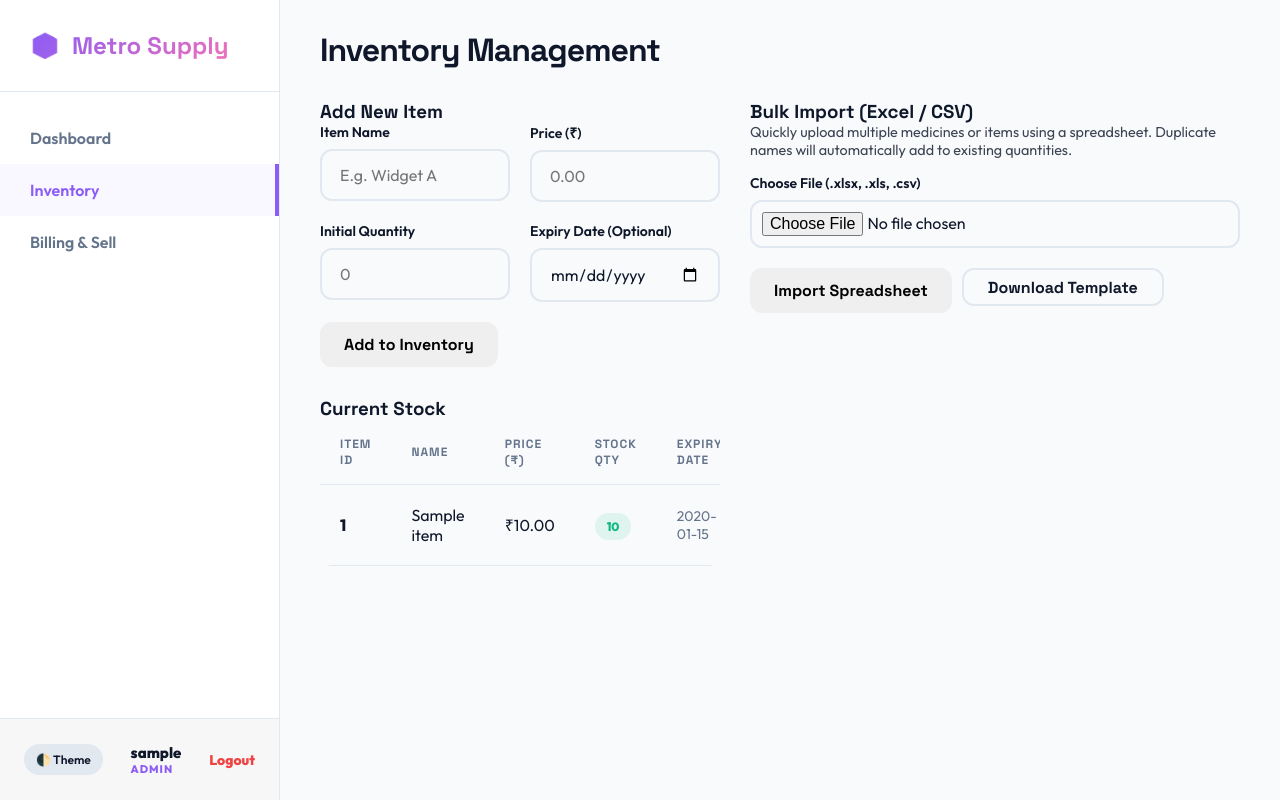
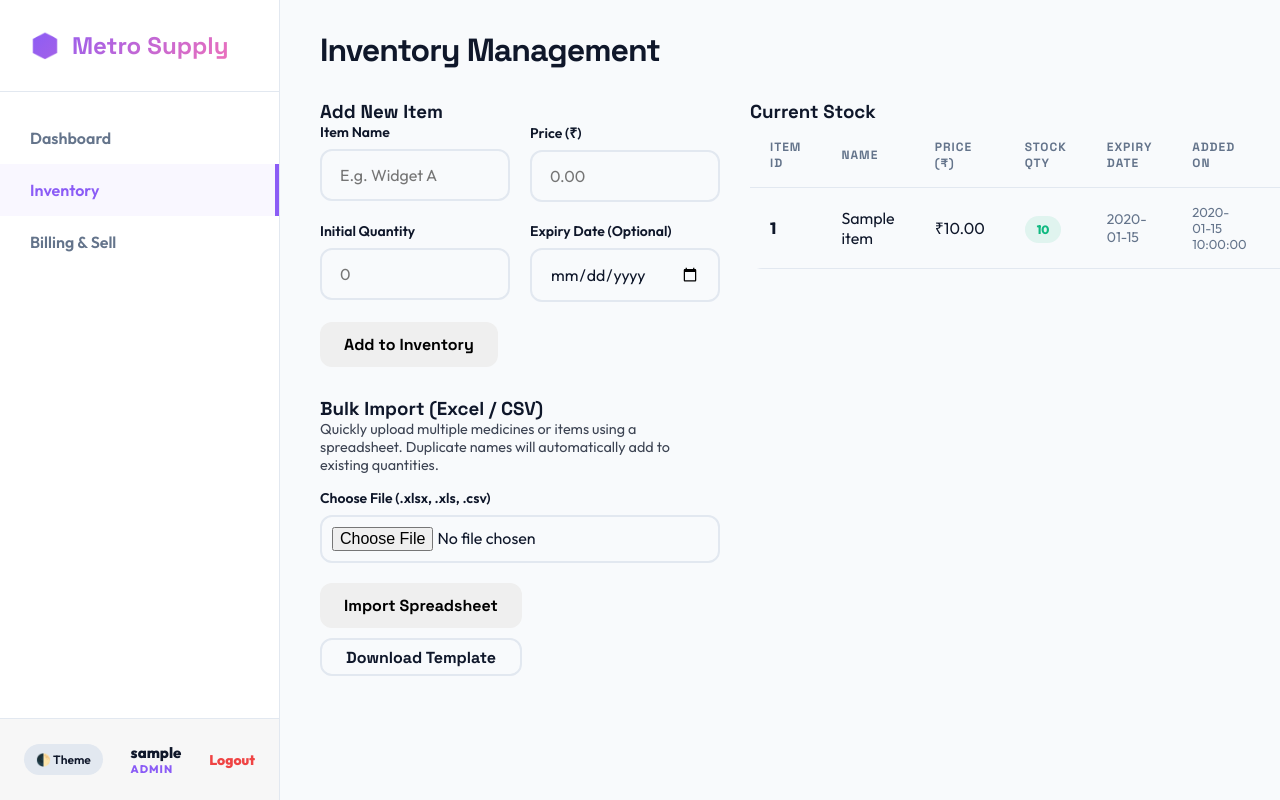
Before and after one commit to ishan1796/Inventory_managment_, a Flask app: page /inventory in a window 1280 px wide; the page is wider, and only the part inside the window is pictured. Run offline with Flask 3, Linux system fonts and the light colour scheme; a user stored in the database is signed in; tables that the repository leaves empty hold one stand-in row (values such as "Sample post").

Commit message:
Fix inventory grid layout to display forms in sidebar and list spanning full width

```diff
--- a/templates/inventory.html
+++ b/templates/inventory.html
@@ -4,6 +4,7 @@
 
 {% block content %}
 <div class="inventory-container">
+    <div class="inventory-sidebar" style="display: flex; flex-direction: column; gap: 30px;">
         <div class="card add-item-section">
             <h3 class="card-title">Add New Item</h3>
             <form id="add-item-form" class="unified-form">
@@ -48,6 +49,7 @@
             </form>
             <div id="bulk-upload-result" style="margin-top: 15px; display: none; padding: 12px; border-radius: 8px; font-size: 0.95rem;">
                 <!-- Upload status inserted via JS -->
+            </div>
         </div>
     </div>
 
```
Lines whose indentation alone changed are shown as unchanged.
